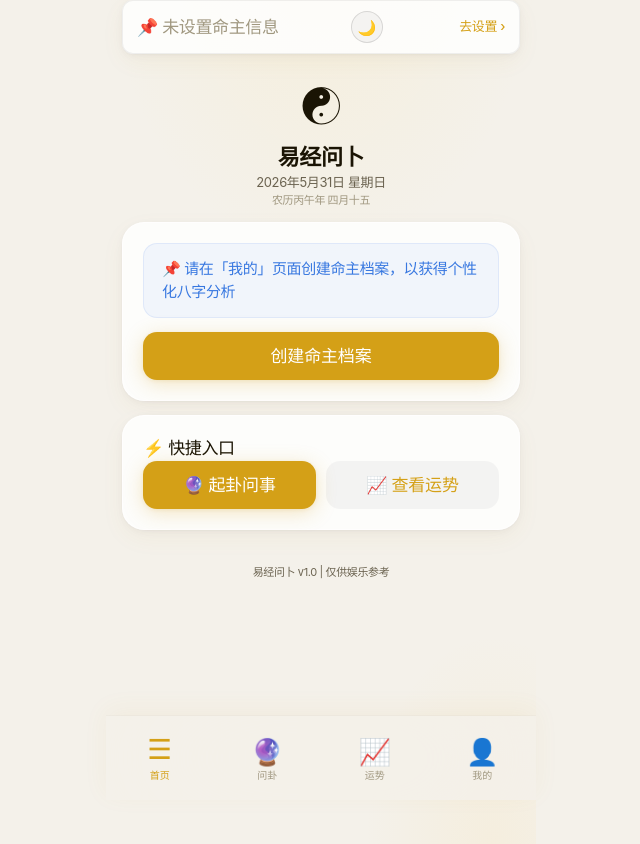
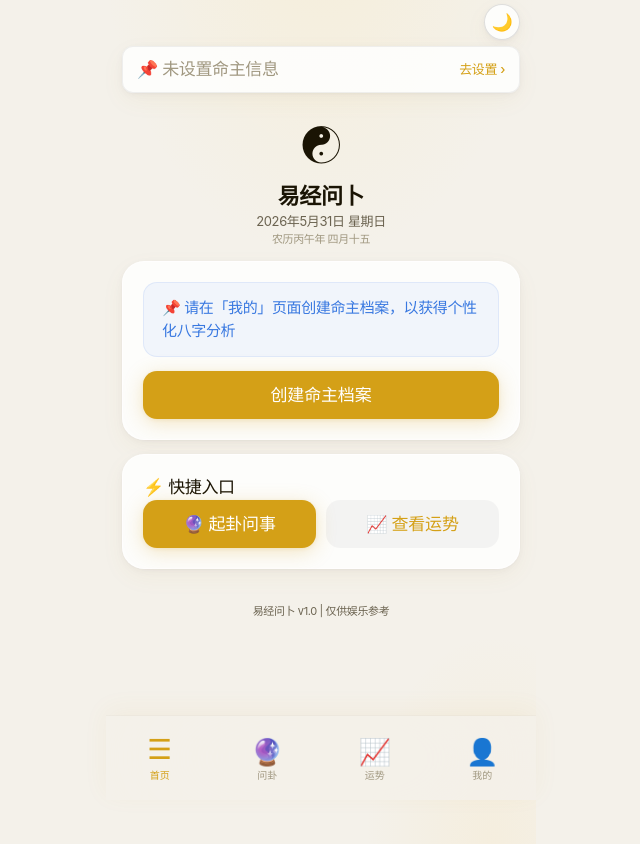
Before and after one commit to Yusonzzz/claw-iching, a Vue app: page / in a window 1280 px wide. Shown: the top 844 px of the page, without its empty margins (319-959 px from the left). Built offline with nearby package versions, Linux system fonts and the light colour scheme.

Commit message:
fix: standalone theme toggle bar above user-info, always visible

```diff
--- a/src/views/HomeView.vue
+++ b/src/views/HomeView.vue
@@ -1,20 +1,21 @@
 <template>
   <div class="page">
+    <!-- 顶栏：主题切换 -->
+    <div class="top-bar">
+      <button class="theme-home-btn" @click="handleThemeToggle" :aria-label="theme === 'dark' ? '切换白天模式' : '切换深夜模式'">
+        <span class="theme-home-icon" :class="{ swapping: isSwapping }">{{ theme === 'dark' ? '☀️' : '🌙' }}</span>
+      </button>
+    </div>
+
     <!-- 当前使用者 -->
     <div v-if="activeProfile" class="user-bar">
       <span class="user-avatar">👤</span>
       <span class="user-name">{{ activeProfile.name }}</span>
       <span class="user-bazi">{{ activeProfile.birthYear }}年·日主</span>
-      <button class="theme-home-btn" @click="handleThemeToggle" :aria-label="theme === 'dark' ? '切换白天模式' : '切换深夜模式'">
-        <span class="theme-home-icon" :class="{ swapping: isSwapping }">{{ theme === 'dark' ? '☀️' : '🌙' }}</span>
-      </button>
       <router-link to="/profile" class="user-switch">切换 ›</router-link>
     </div>
     <div v-else class="user-bar user-bar-empty">
       <span>📌 未设置命主信息</span>
-      <button class="theme-home-btn" @click="handleThemeToggle" :aria-label="theme === 'dark' ? '切换白天模式' : '切换深夜模式'">
-        <span class="theme-home-icon" :class="{ swapping: isSwapping }">{{ theme === 'dark' ? '☀️' : '🌙' }}</span>
-      </button>
       <router-link to="/profile" class="user-setup-link">去设置 ›</router-link>
     </div>
 
@@ -136,6 +137,49 @@ onMounted(() => {
 </script>
 
 <style scoped>
+/* 顶栏 */
+.top-bar {
+  display: flex;
+  justify-content: flex-end;
+  padding: 4px 0 6px;
+}
+
+/* 主题切换 —— 独立于命主信息栏 */
+.theme-home-btn {
+  width: 36px;
+  height: 36px;
+  border-radius: 18px;
+  border: .5px solid var(--separator-strong);
+  background: var(--bg-card);
+  backdrop-filter: blur(20px) saturate(160%);
+  -webkit-backdrop-filter: blur(20px) saturate(160%);
+  box-shadow: var(--shadow-card);
+  cursor: pointer;
+  display: flex;
+  align-items: center;
+  justify-content: center;
+  padding: 0;
+  flex-shrink: 0;
+  transition: all .35s var(--spring);
+}
+.theme-home-btn:active {
+  transform: scale(.88);
+}
+.theme-home-icon {
+  font-size: 17px;
+  line-height: 1;
+  display: block;
+  transition: transform .35s var(--spring);
+}
+.theme-home-icon.swapping {
+  animation: themeSwap .4s var(--spring);
+}
+@keyframes themeSwap {
+  0%   { transform: scale(1) rotate(0deg); }
+  50%  { transform: scale(.5) rotate(180deg); }
+  100% { transform: scale(1) rotate(360deg); }
+}
+
 .user-bar {
   display: flex; align-items: center; gap: 10px;
   padding: 10px 14px;
@@ -154,41 +198,4 @@ onMounted(() => {
 .user-bazi { font-size: 12px; color: var(--label-tertiary); }
 .user-switch { margin-left: auto; font-size: 13px; color: var(--gold); text-decoration: none; font-weight: 500; }
 .user-setup-link { margin-left: auto; font-size: 13px; color: var(--gold); text-decoration: none; font-weight: 500; }
-
-/* 主题切换 —— 融入用户信息栏 */
-.theme-home-btn {
-  width: 32px;
-  height: 32px;
-  border-radius: 16px;
-  border: .5px solid var(--separator-strong);
-  background: var(--bg-tertiary);
-  backdrop-filter: blur(20px) saturate(160%);
-  -webkit-backdrop-filter: blur(20px) saturate(160%);
-  cursor: pointer;
-  display: flex;
-  align-items: center;
-  justify-content: center;
-  padding: 0;
-  margin-left: auto;
-  margin-right: 4px;
-  flex-shrink: 0;
-  transition: all .35s var(--spring);
-}
-.theme-home-btn:active {
-  transform: scale(.88);
-}
-.theme-home-icon {
-  font-size: 15px;
-  line-height: 1;
-  display: block;
-  transition: transform .35s var(--spring);
-}
-.theme-home-icon.swapping {
-  animation: themeSwap .4s var(--spring);
-}
-@keyframes themeSwap {
-  0%   { transform: scale(1) rotate(0deg); }
-  50%  { transform: scale(.5) rotate(180deg); }
-  100% { transform: scale(1) rotate(360deg); }
-}
 </style>
```
